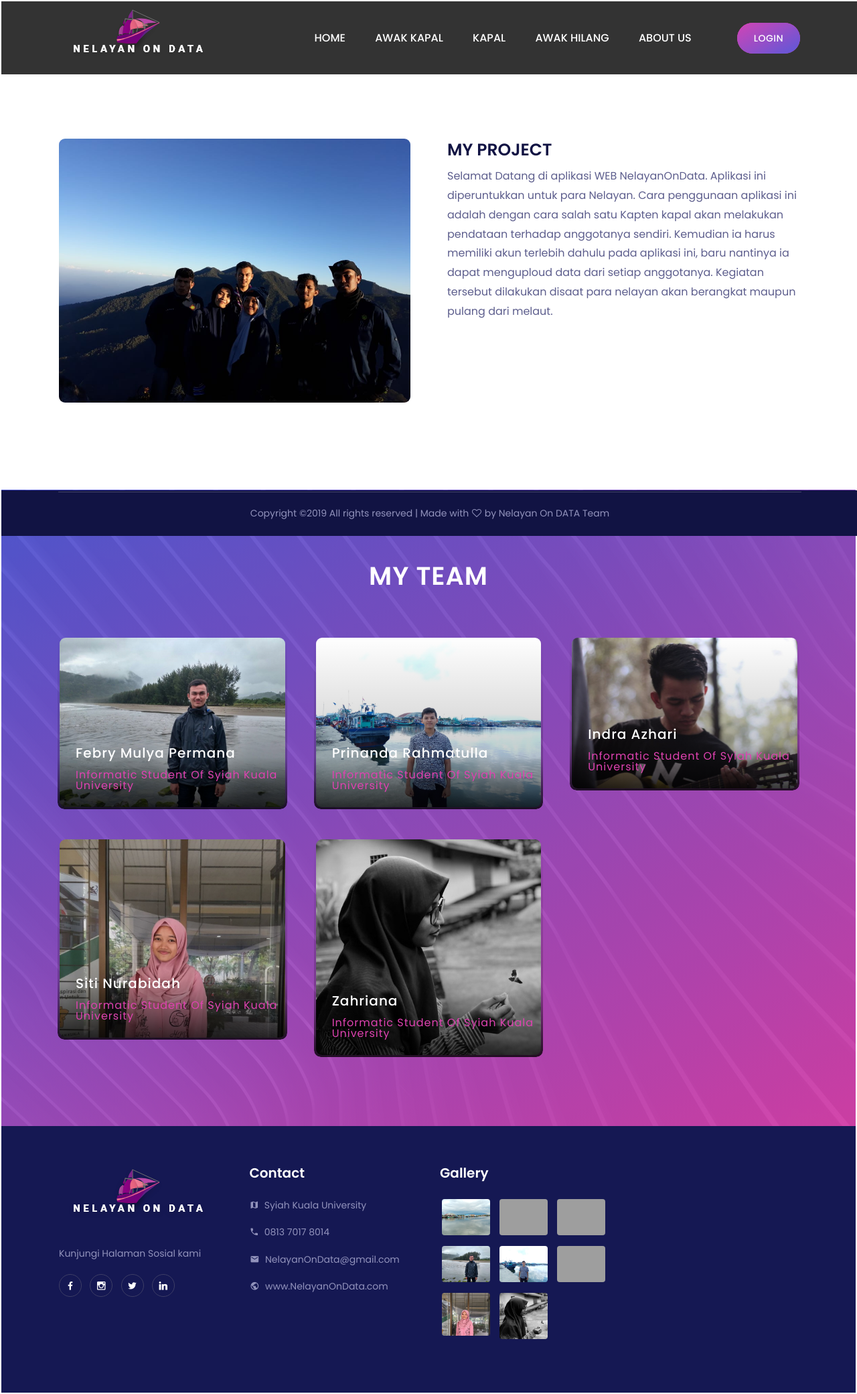
After one commit to PrinandaRahmatullah/2019-INF206-E-NelayanOnData, a PHP site: page /about.php in a window 1280 px wide. The commit adds this page. Shown: the whole page at 67% size. Run offline with PHP 8.4, Linux system fonts and the light colour scheme; grey boxes are pictures that could not be loaded.

Commit message:
Halaman About us dan edit style.css

```diff
--- /dev/null
+++ b/about.php
@@ -0,0 +1,284 @@
+<!DOCTYPE html>
+<html lang="en">
+
+<head>
+    <meta charset="UTF-8">
+    <meta name="description" content="">
+    <meta http-equiv="X-UA-Compatible" content="IE=edge">
+    <meta name="viewport" content="width=device-width, initial-scale=1, shrink-to-fit=no">
+
+    <!-- Title -->
+    <title>Nelayan On Data</title>
+
+    <!-- Favicon -->
+    <link rel="icon" href="./img/core-img/favicon.png">
+
+    <!-- Stylesheet -->
+    <link rel="stylesheet" href="https://stackpath.bootstrapcdn.com/bootstrap/4.3.1/css/bootstrap.min.css">
+    <link rel="stylesheet" href="style.css">
+
+</head>
+
+<body>
+    <!-- Preloader -->
+    <div id="preloader">
+        <div class="loader"></div>
+    </div>
+    <!-- /Preloader -->
+
+    <?php include "nav.php" ?>
+
+    <section class="contact--us-area section-padding-100-0">
+        <div class="container">
+            <div class="row">
+                <!-- Contact Us Thumb -->
+                <div class="col-12 col-lg-6">
+                    <div class="contact-us-thumb mb-100">
+                    <img src="img/bg-img/5.jpg" alt="">
+                    </div>
+                </div>
+
+                <!-- Contact Form -->
+                <div class="col-12 col-lg-6">
+                    <div class="contact_from_area mb-100 clearfix">
+                        <!-- Contact Heading -->
+                        <div class="contact-heading">
+                            <h4>MY PROJECT</h4>
+                            <p>Selamat Datang di aplikasi WEB NelayanOnData. Aplikasi ini diperuntukkan untuk para Nelayan. Cara penggunaan aplikasi ini adalah dengan cara salah satu Kapten kapal akan melakukan pendataan terhadap anggotanya sendiri. Kemudian ia harus memiliki akun terlebih dahulu pada aplikasi ini, baru nantinya ia dapat menguploud data dari setiap anggotanya. Kegiatan tersebut dilakukan disaat para nelayan akan berangkat maupun pulang dari melaut.</p>
+                        </div>
+                    </div>
+                </div>
+            </div>
+        </div>
+    </section>
+    <!-- Contact Us Area End -->
+
+    <!-- Our Speakings Area Start -->
+    <section class="our-speaker-area bg-img bg-gradient-overlay section-padding-100-60" style="background-image: url(img/bg-img/3.jpg);">
+        <div class="container">
+            <div class="row">
+                <!-- Heading -->
+                <div class="col-12">
+                    <div class="section-heading text-center wow fadeInUp" data-wow-delay="300ms">
+                        <h4>MY TEAM</h4>
+                    </div>
+                </div>
+            </div>
+
+            <div class="row">
+                <!-- Single Speaker Area -->
+                <div class="col-12 col-md-6 col-lg-4">
+                    <div class="single-speaker-area bg-gradient-overlay-2 wow fadeInUp" data-wow-delay="300ms">
+                        <!-- Thumb -->
+                        <div class="speaker-single-thumb">
+                            <img src="img/bg-img/6.jpg" alt="">
+                        </div>
+                        <!-- Social Info -->
+                        <div class="social-info">
+                            <a href="https://www.facebook.com/febry.permana.731"><i class="zmdi zmdi-facebook"></i></a>
+                            <a href="https://www.instagram.com/febrymulyapermana/?hl=id"><i class="zmdi zmdi-instagram"></i></a>
+                            <a href="#"><i class="zmdi zmdi-twitter"></i></a>
+                            <a href="#"><i class="zmdi zmdi-linkedin"></i></a>
+                        </div>
+                        <!-- Info -->
+                        <div class="speaker-info">
+                            <h5>Febry Mulya Permana</h5>
+                            <p>Informatic Student Of Syiah Kuala University</p>
+                        </div>
+                    </div>
+                </div>
+
+                <!-- Single Speaker Area -->
+                <div class="col-12 col-md-6 col-lg-4">
+                    <div class="single-speaker-area bg-gradient-overlay-2 wow fadeInUp" data-wow-delay="300ms">
+                        <!-- Thumb -->
+                        <div class="speaker-single-thumb">
+                            <img src="img/bg-img/9.jpg" alt="">
+                        </div>
+                        <!-- Social Info -->
+                        <div class="social-info">
+                            <a href="https://www.facebook.com/prinanda.rahmatullah.3"><i class="zmdi zmdi-facebook"></i></a>
+                            <a href="https://www.instagram.com/prinanda_r/?hl=id"><i class="zmdi zmdi-instagram"></i></a>
+                            <a href="#"><i class="zmdi zmdi-twitter"></i></a>
+                            <a href="#"><i class="zmdi zmdi-linkedin"></i></a>
+                        </div>
+                        <!-- Info -->
+                        <div class="speaker-info">
+                            <h5>Prinanda Rahmatulla</h5>
+                            <p>Informatic Student Of Syiah Kuala University</p>
+                        </div>
+                    </div>
+                </div>
+
+                <!-- Single Speaker Area -->
+                <div class="col-12 col-md-6 col-lg-4">
+                    <div class="single-speaker-area bg-gradient-overlay-2 wow fadeInUp" data-wow-delay="300ms">
+                        <!-- Thumb -->
+                        <div class="speaker-single-thumb">
+                            <img src="img/bg-img/13.jpg" alt="">
+                        </div>
+                        <!-- Social Info -->
+                        <div class="social-info">
+                            <a href="https://www.facebook.com/indra.azhari.142"><i class="zmdi zmdi-facebook"></i></a>
+                            <a href="https://www.instagram.com/indra4zhari/?hl=id"><i class="zmdi zmdi-instagram"></i></a>
+                            <a href="#"><i class="zmdi zmdi-twitter"></i></a>
+                            <a href="#"><i class="zmdi zmdi-linkedin"></i></a>
+                        </div>
+                        <!-- Info -->
+                        <div class="speaker-info">
+                            <h5>Indra Azhari</h5>
+                            <p>Informatic Student Of Syiah Kuala University</p>
+                        </div>
+                    </div>
+                </div>
+
+                <!-- Single Speaker Area -->
+                <div class="col-12 col-md-6 col-lg-4">
+                    <div class="single-speaker-area bg-gradient-overlay-2 wow fadeInUp" data-wow-delay="300ms">
+                        <!-- Thumb -->
+                        <div class="speaker-single-thumb">
+                            <img src="img/bg-img/11.jpg" alt="">
+                        </div>
+                        <!-- Social Info -->
+                        <div class="social-info">
+                            <a href="https://www.facebook.com/siti.nurabidah.7965"><i class="zmdi zmdi-facebook"></i></a>
+                            <a href="https://www.instagram.com/sitinurabidah24/?hl=id"><i class="zmdi zmdi-instagram"></i></a>
+                            <a href="#"><i class="zmdi zmdi-twitter"></i></a>
+                            <a href="#"><i class="zmdi zmdi-linkedin"></i></a>
+                        </div>
+                        <!-- Info -->
+                        <div class="speaker-info">
+                            <h5>Siti Nurabidah</h5>
+                            <p>Informatic Student Of Syiah Kuala University</p>
+                        </div>
+                    </div>
+                </div>
+
+                <!-- Single Speaker Area -->
+                <div class="col-12 col-md-6 col-lg-4">
+                    <div class="single-speaker-area bg-gradient-overlay-2 wow fadeInUp" data-wow-delay="300ms">
+                        <!-- Thumb -->
+                        <div class="speaker-single-thumb">
+                            <img src="img/bg-img/12.jpg" alt="">
+                        </div>
+                        <!-- Social Info -->
+                        <div class="social-info">
+                            <a href="#"><i class="zmdi zmdi-facebook"></i></a>
+                            <a href="https://www.instagram.com/nana_sym14/?hl=id"><i class="zmdi zmdi-instagram"></i></a>
+                            <a href="#"><i class="zmdi zmdi-twitter"></i></a>
+                            <a href="#"><i class="zmdi zmdi-linkedin"></i></a>
+                        </div>
+                        <!-- Info -->
+                        <div class="speaker-info">
+                            <h5>Zahriana</h5>
+                            <p>Informatic Student Of Syiah Kuala University</p>
+                        </div>
+                    </div>
+                </div>
+    </section>
+    <!-- Our Sponsor And Client Area Start -->
+    <section class="our-sponsor-client-area section-padding-100">
+        <style>
+        * {
+  margin: 0px;
+  padding: 1px; }
+  </style>
+        <!-- Main Footer Area -->
+        <div class="main-footer-area">
+            <div class="container">
+                <div class="row">
+                    <!-- Single Footer Widget Area -->
+                    <div class="col-12 col-sm-6 col-lg-3">
+                        <div class="single-footer-widget mb-60">
+                            <!-- Footer Logo -->
+                            <a href="#" class="footer-logo"><img src="img/core-img/logo.png" alt=""></a>
+                            <p>Kunjungi Halaman Sosial kami</p>
+
+                            <!-- Social Info -->
+                            <div class="social-info">
+                                <a href="#"><i class="zmdi zmdi-facebook"></i></a>
+                                <a href="#"><i class="zmdi zmdi-instagram"></i></a>
+                                <a href="#"><i class="zmdi zmdi-twitter"></i></a>
+                                <a href="#"><i class="zmdi zmdi-linkedin"></i></a>
+                            </div>
+                        </div>
+                    </div>
+
+                    <!-- Single Footer Widget Area -->
+                    <div class="col-12 col-sm-6 col-lg-3">
+                        <div class="single-footer-widget mb-60">
+                            <!-- Widget Title -->
+                            <h5 class="widget-title">Contact</h5>
+
+                            <!-- Contact Area -->
+                            <div class="footer-contact-info">
+                                <p><i class="zmdi zmdi-map"></i> Syiah Kuala University</p>
+                                <p><i class="zmdi zmdi-phone"></i> 0813 7017 8014</p>
+                                <p><i class="zmdi zmdi-email"></i> NelayanOnData@gmail.com</p>
+                                <p><i class="zmdi zmdi-globe"></i> www.NelayanOnData.com</p>
+                            </div>
+                        </div>
+                    </div>
+
+
+                    <!-- Single Footer Widget Area -->
+                    <div class="col-12 col-sm-6 col-lg-3">
+                        <div class="single-footer-widget mb-60">
+                            <!-- Widget Title -->
+                            <h5 class="widget-title">Gallery</h5>
+
+                            <!-- Footer Gallery -->
+                            <div class="footer-gallery">
+                                <div class="row">
+                                    <div class="col-4">
+                                        <a href="img/bg-img/1.jpg" class="single-gallery-item"><img src="img/bg-img/1.jpg" alt=""></a>
+                                    </div>
+                                    <div class="col-4">
+                                        <a href="img/bg-img/2.jpg" class="single-gallery-item"><img src="img/bg-img/2.jpg" alt=""></a>
+                                    </div>
+                                    <div class="col-4">
+                                        <a href="img/bg-img/4.jpg" class="single-gallery-item"><img src="img/bg-img/4.jpg" alt=""></a>
+                                    </div>
+                                    <div class="col-4">
+                                        <a href="img/bg-img/6.jpg" class="single-gallery-item"><img src="img/bg-img/6.jpg" alt=""></a>
+                                    </div>
+                                    <div class="col-4">
+                                        <a href="img/bg-img/9.jpg" class="single-gallery-item"><img src="img/bg-img/9.jpg" alt=""></a>
+                                    </div>
+                                    <div class="col-4">
+                                        <a href="img/bg-img/10.jpg" class="single-gallery-item"><img src="img/bg-img/10.jpg" alt=""></a>
+                                    </div>
+                                    <div class="col-4">
+                                        <a href="img/bg-img/11.jpg" class="single-gallery-item"><img src="img/bg-img/11.jpg" alt=""></a>
+                                    </div>
+                                    <div class="col-4">
+                                        <a href="img/bg-img/12.jpg" class="single-gallery-item"><img src="img/bg-img/12.jpg" alt=""></a>
+                                    </div>
+                                </div>
+                            </div>
+                        </div>
+                    </div>
+                </div>
+            </div>
+        </div>
+    </div>
+    </section>
+    <!-- Our Sponsor And Client Area End -->
+
+    <?php include "footer.php" ?>
+
+    <!-- **** All JS Files ***** -->
+    <!-- jQuery 2.2.4 -->
+    <script src="js/jquery.min.js"></script>
+    <!-- Popper -->
+    <script src="js/popper.min.js"></script>
+    <!-- Bootstrap -->
+    <script src="js/bootstrap.min.js"></script>
+    <!-- All Plugins -->
+    <script src="js/confer.bundle.js"></script>
+    <!-- Active -->
+    <script src="js/default-assets/active.js"></script>
+
+</body>
+
+</html>
--- a/style.css
+++ b/style.css
@@ -33,6 +33,7 @@ Last Update: March 14, 2019
     20.0 Contact Area CSS
     21.0 CTA Area CSS
 --------------------------------------------- */
+
 /* Import Fonts & All CSS */
 @import url("https://fonts.googleapis.com/css?family=Poppins:100,200,300,400,500,600,700");
 @import url(css/bootstrap.min.css);
@@ -45,7 +46,7 @@ Last Update: March 14, 2019
 @import url(css/style.css);
 /* :: 01.0 Reboot Area CSS */
 * {
-  margin: 0;
+  margin: 2px;
   padding: 0; }
 
 body {
@@ -327,8 +328,8 @@ input:required {
   padding-bottom: 50px; }
 
 .section-padding-100 {
-  padding-top: 100px;
-  padding-bottom: 100px; }
+  padding-top: 52px;
+  padding-bottom: 0px; }
 
 .section-padding-0-85 {
   padding-top: 0;
@@ -347,8 +348,13 @@ input:required {
   padding-bottom: 100px; }
 
 .section-padding-100-0 {
-  padding-top: 100px;
-  padding-bottom: 0; }
+  padding-top: 200px;
+  padding-bottom: 25px; }
+
+/* .section-padding-100-10 {
+  padding-top : 200px;
+  padding-bottom : 0;
+} */
 
 /* :: 3.0 Preloader Area CSS */
 #preloader {
```
Also changed, not shown: img/bg-img/11.jpg (added), img/bg-img/12.jpg (added), img/bg-img/13.jpg (added), img/bg-img/5.JPG (added), img/bg-img/6.jpg (added), img/bg-img/9.jpg (added).
